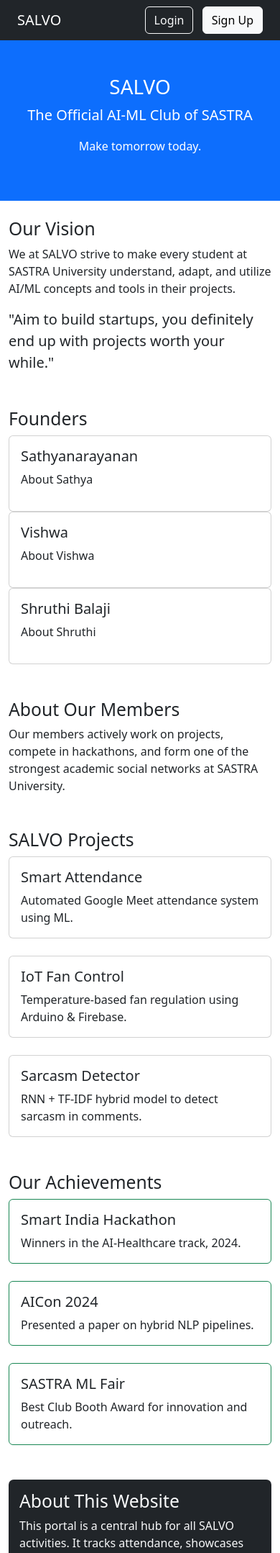
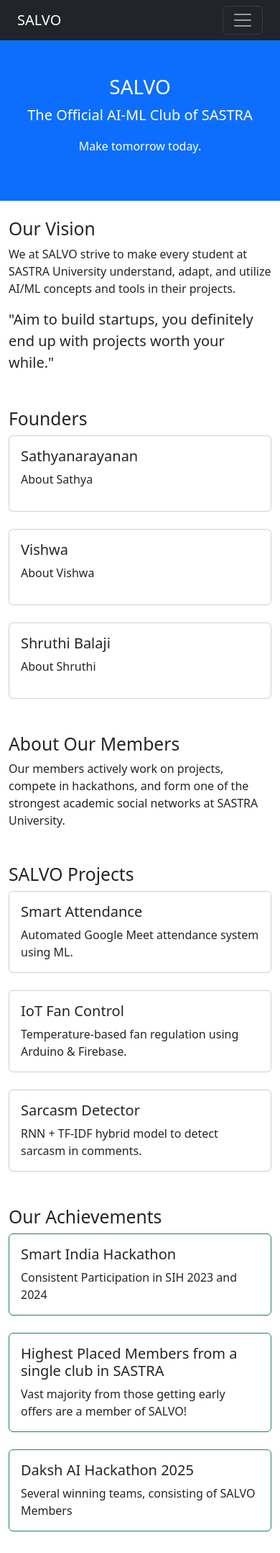
Before and after one commit to SALVO-AI-ML-Club-of-SASTRA/SALVO-Website, a Django app: page / in a window 390 px wide. Shown: the top 2158 px of the page at 72% size. Run offline with Django 5.2, Linux system fonts and the light colour scheme; parts of the project's set-up code (start-up, migrations or seed data) failed here and were passed over.

Commit message:
removed redundant files, other changes
changed home.html for better responsiveness.
Removed access to member signup- only admin access through server.

```diff
--- a/salvo_website/templates/home.html
+++ b/salvo_website/templates/home.html
@@ -8,10 +8,28 @@
 </head>
 <body>
     <nav class="navbar navbar-expand-lg navbar-dark bg-dark px-4">
-        <a class="navbar-brand" href="#">SALVO</a>
+        <a class="navbar-brand" href="/home">SALVO</a>
+        <button class="navbar-toggler" type="button" data-bs-toggle="collapse" data-bs-target="#navbarSupportedContent" aria-controls="navbarSupportedContent" aria-expanded="false" aria-label="Toggle navigation">
+            <span class="navbar-toggler-icon"></span>
+        </button>
+        <div class="container-fluid">
+        <div class="collapse navbar-collapse" id="navbarSupportedContent">
+        <ul class="navbar-nav me-auto mb-2 mb-lg-0">
+        <li class="nav-item">
+          <a class="nav-link active" aria-current="page" href="/home">Home</a>
+        </li>
+        <li class="nav-item">
+          <a class="nav-link" href="#">Learn</a>
+        </li>
+        <li class="nav-item">
+          <a class="nav-link" href="#join">Join</a>
+        </li>
+        </ul>
         <div class="ms-auto">
             <a class="btn btn-outline-light me-2" href="/login">Login</a>
             <a class="btn btn-light" href="/account_signup">Sign Up</a>
+        </div>
+        </div>
         </div>
     </nav>
 
@@ -30,7 +48,7 @@
 
         <section class="mb-5">
             <h2>Founders</h2>
-            <div class="row">
+            <div class="row row-cols-1 row-cols-md-3 g-4">
                 <div class="col-md-4">
                     <div class="card p-3">
                         <h5>Sathyanarayanan</h5>
@@ -94,32 +112,32 @@
                     <div class="card h-100 border-success">
                         <div class="card-body">
                             <h5 class="card-title">Smart India Hackathon</h5>
-                            <p class="card-text">Winners in the AI-Healthcare track, 2024.</p>
+                            <p class="card-text">Consistent Participation in SIH 2023 and 2024</p>
                         </div>
                     </div>
                 </div>
                 <div class="col">
                     <div class="card h-100 border-success">
                         <div class="card-body">
-                            <h5 class="card-title">AICon 2024</h5>
-                            <p class="card-text">Presented a paper on hybrid NLP pipelines.</p>
+                            <h5 class="card-title">Highest Placed Members from a single club in SASTRA</h5>
+                            <p class="card-text">Vast majority from those getting early offers are a member of SALVO!</p>
                         </div>
                     </div>
                 </div>
                 <div class="col">
                     <div class="card h-100 border-success">
                         <div class="card-body">
-                            <h5 class="card-title">SASTRA ML Fair</h5>
-                            <p class="card-text">Best Club Booth Award for innovation and outreach.</p>
+                            <h5 class="card-title">Daksh AI Hackathon 2025</h5>
+                            <p class="card-text">Several winning teams, consisting of SALVO Members</p>
                         </div>
                     </div>
                 </div>
             </div>
         </section>
 
-        <section class="mb-5 bg-dark text-light w-100" style="padding:15px; border-radius:7px;">
+        <section class="mb-5 bg-dark text-light w-100" style="padding:15px; border-radius:7px; margin-bottom:0px !important; margin-top:5px;">
             <h2>About This Website</h2>
-            <p>This portal is a central hub for all SALVO activities. It tracks attendance, showcases ongoing and
+            <p>This website is a central hub for all SALVO activities. It tracks attendance, showcases ongoing and
                 completed projects, and helps members manage their roles, contributions, and documents—all in one place.
                 We built this website to share and showoff our knowledge, thus you'd find modules useful for your learning,
                 and you'd find features in the website that showcase our learnings!
@@ -128,7 +146,7 @@
             </p>
         </section>
 
-        <section class="container py-4">
+        <section class="container py-4" id="join">
             <h2>Join Us</h2>
             <p>Ready to be part of the AI revolution at SASTRA?</p>
             <p>Take your first step to become a part of the AI community,
--- a/salvo_website/templates/login.html
+++ b/salvo_website/templates/login.html
@@ -51,6 +51,9 @@
         <div class="text-center mt-3">
             <a href="/home" class="btn btn-outline-secondary">Back to Home</a>
         </div>
+        <div class="text-center mt-3">
+            <a href="/account_signup" class="btn btn-outline-secondary">No account? Sign up</a>
+        </div>
     </div>
 
     <footer class="bg-dark text-white text-center py-3 mt-5">
--- a/salvo_website/templates/register_account.html
+++ b/salvo_website/templates/register_account.html
@@ -35,9 +35,6 @@
         <div class="card shadow">
             <div class="card-body">
                 <h3 class="card-title text-center mb-4">Account Sign Up</h3>
-                <p class="text-center">
-                    <a href="/member_signup">Already a member of SALVO? Click here to sign up</a>
-                </p>
                 <form method="post">
                     {% csrf_token %}
                     {{ form.as_p }}
--- a/salvo_website/templates/register_member.html
+++ b/salvo_website/templates/register_member.html
@@ -35,9 +35,6 @@
         <div class="card shadow">
             <div class="card-body">
                 <h3 class="card-title text-center mb-4">Member Sign Up</h3>
-                <p class="text-center">
-                    <a href="/account_signup">Not a member of SALVO? Click here to create your account</a>
-                </p>
                 <form method="post">
                     {% csrf_token %}
                     {{ form.as_p }}
```
